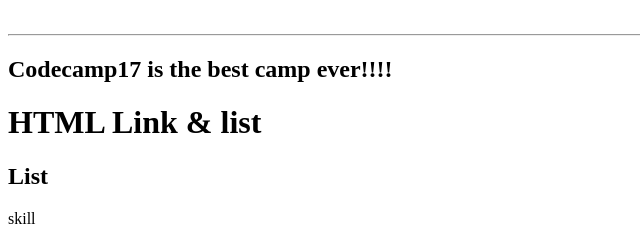
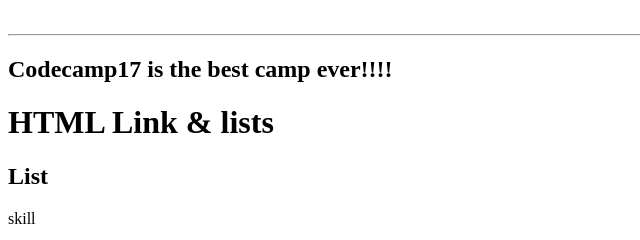
Before and after one commit to Jom-Noppawit/cc17_project02, a plain HTML site: page index.html in a window 1280 px wide. Shown: the top 240 px of the page, 0-640 px from the left. Drawn offline with Linux system fonts and the light colour scheme.

```diff
--- a/index.html
+++ b/index.html
@@ -15,7 +15,7 @@
       </ul>
       <hr />
       <h2>Codecamp17 is the best camp ever!!!!</h2>
-    <h1>HTML Link & list</h1>
+    <h1>HTML Link & lists</h1>
     <h2>List</h2>
     <p>skill</p>
     <ol>
```
